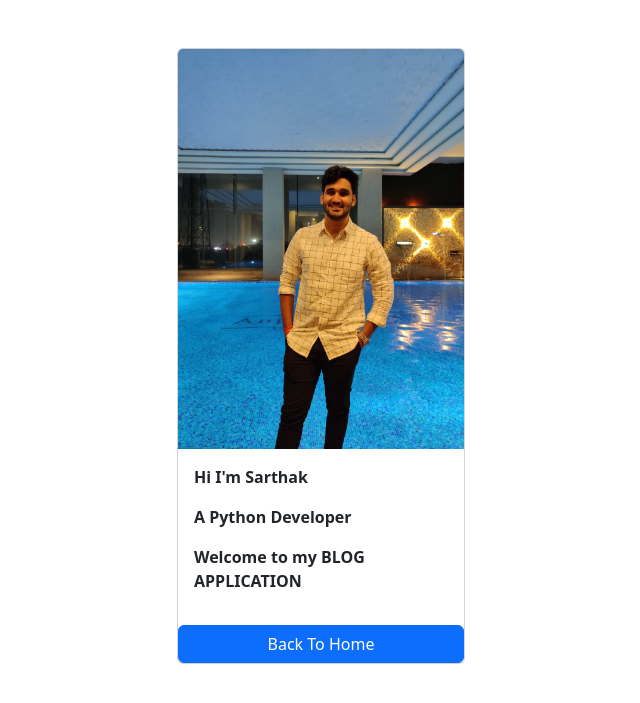
After one commit to sarthak2360/Django-Blog, a Django app: page /author/ in a window 1280 px wide. The commit adds this page. Shown: the top 703 px of the page, without its empty margins (319-959 px from the left). Run offline with Django 5.2, Linux system fonts and the light colour scheme.

Commit message:
website author page

```diff
--- a/blog_main/urls.py
+++ b/blog_main/urls.py
@@ -34,4 +34,7 @@ urlpatterns = [
 
     #dashboards url
     path('dashboard/',include('dashboards.urls')),
+
+    #author
+    path('author/',views.author,name='author'),
 ] + static(settings.MEDIA_URL,document_root=settings.MEDIA_ROOT)
--- a/blog_main/views.py
+++ b/blog_main/views.py
@@ -63,3 +63,6 @@ def login(request):
 def logout(request):
     auth.logout(request)
     return redirect('home')
+
+def author(request):
+    return render(request,'author.html')
--- /dev/null
+++ b/templates/author.html
@@ -0,0 +1,52 @@
+{% load static %} <!--this is a syntax if you are including static files in your html code-->
+<!DOCTYPE html>
+<!--[if lt IE 7]>      <html class="no-js lt-ie9 lt-ie8 lt-ie7"> <![endif]-->
+<!--[if IE 7]>         <html class="no-js lt-ie9 lt-ie8"> <![endif]-->
+<!--[if IE 8]>         <html class="no-js lt-ie9"> <![endif]-->
+<!--[if gt IE 8]>      <html class="no-js"> <!--<![endif]-->
+<html>
+    <head>
+        <meta charset="utf-8">
+        <meta http-equiv="X-UA-Compatible" content="IE=edge">
+        <title>Django basics</title>
+        <meta name="description" content="">
+        <meta name="viewport" content="width=device-width, initial-scale=1">
+
+
+
+        <link href="https://cdn.jsdelivr.net/npm/bootstrap@5.3.7/dist/css/bootstrap.min.css" rel="stylesheet" integrity="sha384-LN+7fdVzj6u52u30Kp6M/trliBMCMKTyK833zpbD+pXdCLuTusPj697FH4R/5mcr" crossorigin="anonymous">
+        <script src="https://cdn.jsdelivr.net/npm/bootstrap@5.3.7/dist/js/bootstrap.bundle.min.js" integrity="sha384-ndDqU0Gzau9qJ1lfW4pNLlhNTkCfHzAVBReH9diLvGRem5+R9g2FzA8ZGN954O5Q" crossorigin="anonymous"></script>
+
+        <link rel="stylesheet" href="{% static 'css/blog.css' %}"> <!--this is a static file-->
+    </head>
+    <body>
+
+
+
+        <div class ="container  pt-5">
+          <div class="card mx-auto" style="width: 18rem;">
+          <img src="{% static 'images/my_image.jpg' %}" class="card-img-top" alt="Author's photo" width="500" height="400">
+          <div class="card-body">
+            <p class="card-text mb-0">
+                <p><b>Hi I'm Sarthak</b></p>
+                <p><b>A Python Developer</b></p>
+                <p><b>Welcome to my BLOG APPLICATION</b></p>
+            </p>
+          </div>
+          <a href="{% url 'home' %}" class="btn btn-primary">Back To Home</a>
+          </div>
+
+
+
+{% comment %} <img src="{% static 'images/boy-girl.jpg' %}" alt=""width="400"> <!--this is a static file image --> {% endcomment %}
+        </div>
+        <!--[if lt IE 7]>
+            <p class="browsehappy">You are using an <strong>outdated</strong> browser. Please <a href="#">upgrade your browser</a> to improve your experience.</p>
+        <![endif]-->
+{% comment %}
+      {% for i in employees %} <!--these bracket are tempelate tag for writing python code in html file -->
+         <h4>{{i}}</h4> <!--these doble brackets are tempelate variable for printing pyhton variable in html file-->
+      {%endfor%} {% endcomment %}
+        <script src="" async defer></script>
+    </body>
+</html>
--- a/templates/base.html
+++ b/templates/base.html
@@ -64,7 +64,7 @@
 <!--footer part-->
 
 <footer class="blog-footer">
-  <p>Django blog built with � by <a href="#">Sarthak Thakur</a></p>
+  <p>Django blog built with � by <a href="{% url 'author' %}">Sarthak Thakur</a></p>
 </footer>
 </body>
 </html>
```
Also changed, not shown: blog_main/static/images/my_image.jpg (added).
